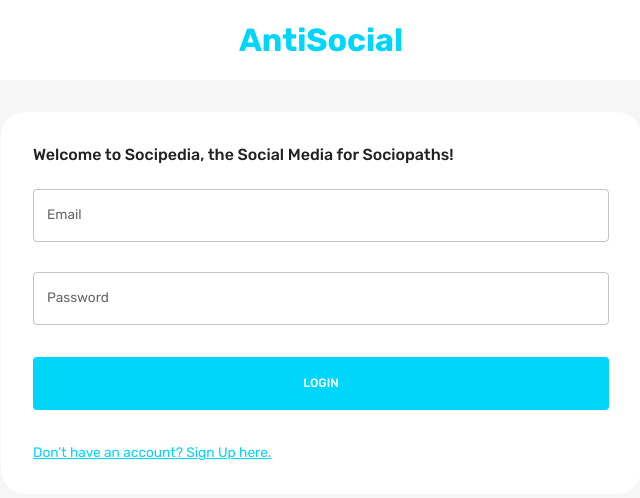
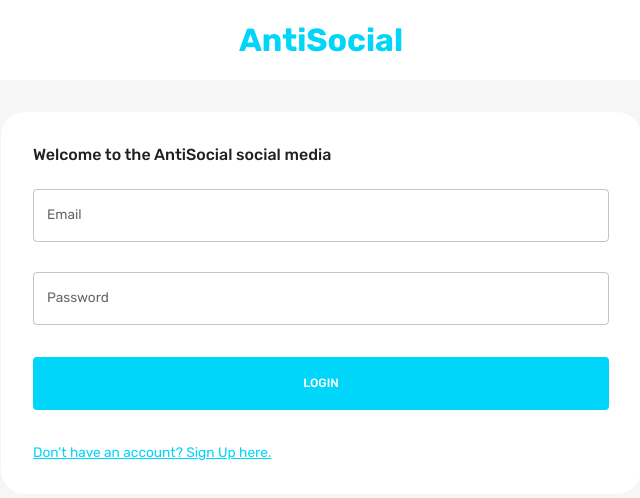
Before and after one commit to isaac-svg/anti_social_chatapp_ui, a React (Vite) app: page / in a window 1280 px wide. Shown: the top 498 px of the page, without its empty margins (319-959 px from the left). Built offline with nearby package versions, Linux system fonts and the light colour scheme.

Commit message:
firstcommit

```diff
--- a/src/components/UserImage.jsx
+++ b/src/components/UserImage.jsx
@@ -1,7 +1,7 @@
 import { Box } from "@mui/material";
 
 const UserImage = ({ image, size = "60px" }) => {
-  console.log(image, "User Image")
+  // console.log(image, "User Image")
 
   return (
     <Box width={size} height={size}>
--- a/src/scenes/loginPage/index.jsx
+++ b/src/scenes/loginPage/index.jsx
@@ -25,7 +25,7 @@ const LoginPage = () => {
         backgroundColor={theme.palette.background.alt}
       >
         <Typography fontWeight="500" variant="h5" sx={{ mb: "1.5rem" }}>
-          Welcome to Socipedia, the Social Media for Sociopaths!
+          Welcome to the AntiSocial social media
         </Typography>
         <Form />
       </Box>
```
